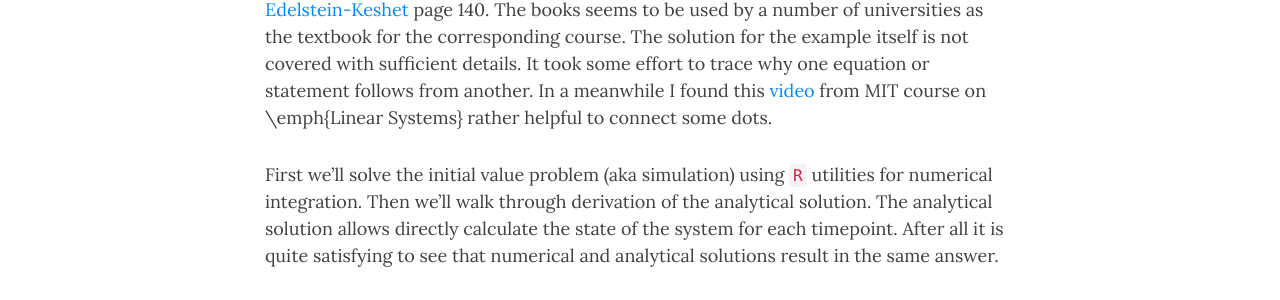
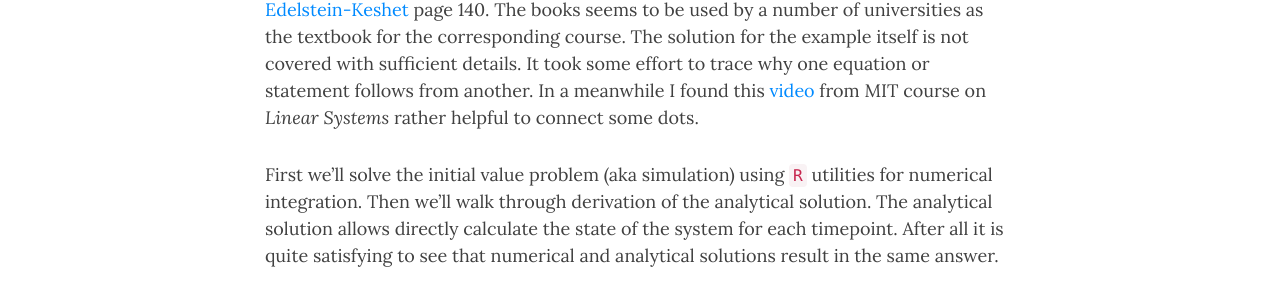
Before and after one commit to vladpetyuk/vladpetyuk.github.io, a Jekyll site: the page built from blog/_posts/2017-01-14-min_ODE_systems_complex_roots.md, in a window 1280 px wide and 900 px high, scrolled down 740 px. Shown: the part 181-481 px from the top of the window. Built offline with Jekyll 4.4.1, drawn with Linux system fonts in a browser that asks for light colours; nearby versions of some CDN libraries; formulas are drawn with MathJax 3; comment, search, counter and statistics services are not loaded.

Commit message:
addendum to the previous commit

```diff
--- a/blog/_posts/2017-01-14-min_ODE_systems_complex_roots.md
+++ b/blog/_posts/2017-01-14-min_ODE_systems_complex_roots.md
@@ -31,7 +31,7 @@
 example itself is not covered with sufficient details. It took some effort to
 trace why one equation or statement follows from another. In a meanwhile I
 found this [video](https://www.youtube.com/watch?v=TRVS5Wo9LoM) from MIT
-course on \emph{Linear Systems} rather helpful to connect some dots.
+course on *Linear Systems* rather helpful to connect some dots.
 
 First we'll solve the initial value problem (aka simulation) using `R`
 utilities for numerical integration. Then we'll walk through derivation of the
@@ -43,8 +43,8 @@
 
 # Model Specification
 
-<!-- \\( \\frac{dx_1}{dt} = x_1 - x_2 \\) -->
-$$ \frac{dx_1}{dt} = x_1 - x_2 $$
+\\( \\frac{dx_1}{dt} = x_1 - x_2 \\)
+<!-- $$ \frac{dx_1}{dt} = x_1 - x_2 $$ -->
 
 <!-- \\( \\frac{dx_2}{dt} = x_1 + x_2 \\) -->
 $$ \frac{dx_2}{dt} = x_1 + x_2 $$
@@ -154,10 +154,8 @@
 Note, the equations are not independent. The second one can be derived from the
 first one by multiplying by $i$. This is always the case when finding
 eigenvectors. There is always a family of eigenvectors that differ from each
-other by a constant. We can arbitrary set
-$$v_{11} = 1$$
-Thus
-$$v_{12} = -i$$
+other by a constant. We can arbitrary set $$v_{11} = 1$$.
+Thus $$v_{12} = -i$$.
 
 Therefore the solutions can be written in the form
 $$
```
